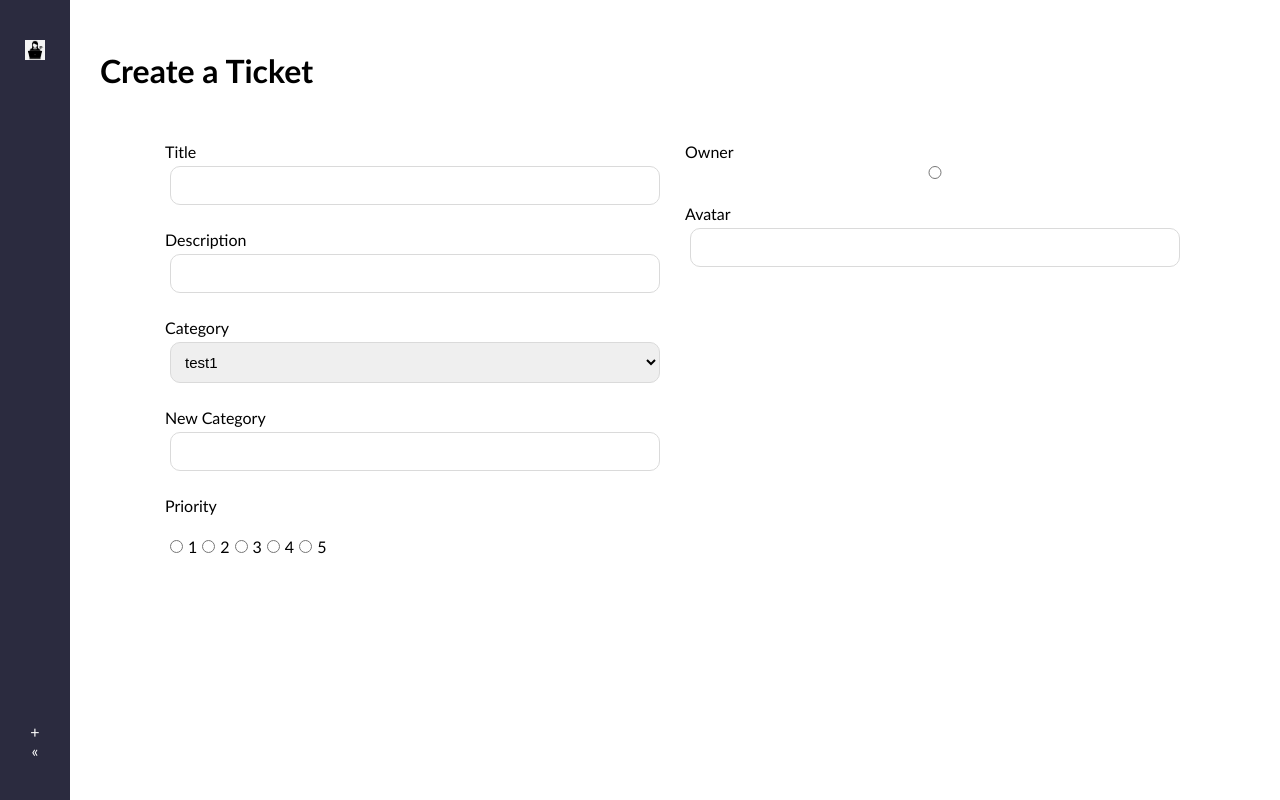
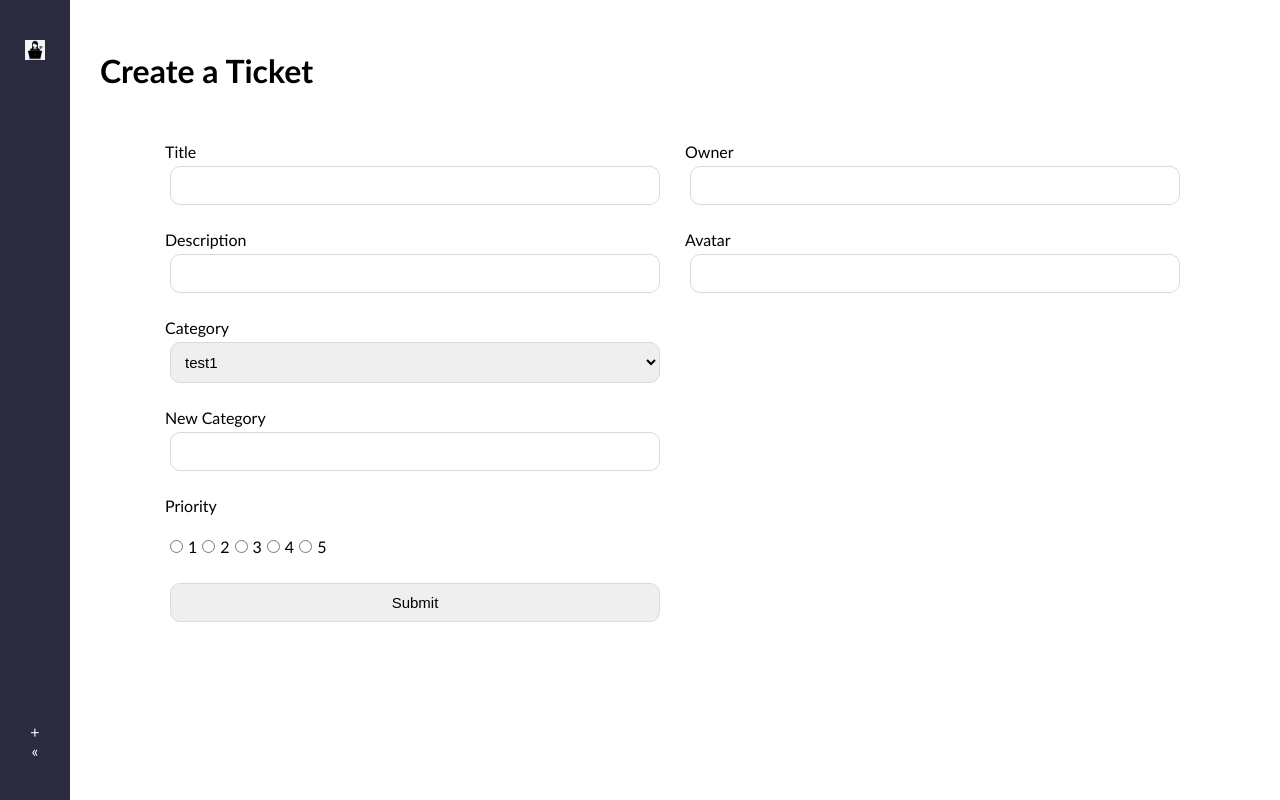
Before and after one commit to DashaDasha88/joe-mamas-crm, a React (Create React App) app: page /ticket in a window 1280 px wide. Built offline with nearby package versions, Linux system fonts and the light colour scheme.

Commit message:
add submit code for tickets

```diff
--- a/src/pages/Dashboard.js
+++ b/src/pages/Dashboard.js
@@ -1,33 +1,49 @@
 import TicketCard from '../components/TicketCard'
+import axios from 'axios';
+import { useState, useEffect, useContext} from 'react';
 
 const Dashboard = () => {
 
-    const tickets = [
-        {
-            category: 'Q1 2022',
-            color: 'red',
-            title: 'NFT Safety 101 Videos',
-            owner: 'Joe Mama',
-            avatar: 'http://www.henhunt.co.uk/wp-content/uploads/2014/10/Person-Logo-1.png',
-            status: 'done',
-            priority: 5,
-            progress: 40,
-            description: 'Make a video on NFTs',
-            timestamp: '2022-02-11T07:36:17+0000'
-        },
-        {
-            category: 'Q2 2022',
-            color: 'blue',
-            title: 'Build and Sell AI Model',
-            owner: 'Joe Mama',
-            avatar: 'http://www.henhunt.co.uk/wp-content/uploads/2014/10/Person-Logo-1.png',
-            status: 'working on it',
-            priority: 2,
-            progress: 70,
-            description: 'Make a video on AI',
-            timestamp: '2022-02-11T07:36:17+0000'
-        },
-    ]
+    const [tickets, setTickets] = useState(null);
+
+    useEffect(async () => {
+        const response = await axios.get('http://localhost:8000/tickets');
+
+        const dataObject = response.data.data;
+
+        const arrayOfKeys = Object.keys(dataObject);
+        const arrayData = Object.keys(dataObject).map((key) => dataObject[key]);
+
+        console.log(arrayData, arrayOfKeys)
+
+    }, [])
+
+    // const tickets = [
+    //     {
+    //         category: 'Q1 2022',
+    //         color: 'red',
+    //         title: 'NFT Safety 101 Videos',
+    //         owner: 'Joe Mama',
+    //         avatar: 'http://www.henhunt.co.uk/wp-content/uploads/2014/10/Person-Logo-1.png',
+    //         status: 'done',
+    //         priority: 5,
+    //         progress: 40,
+    //         description: 'Make a video on NFTs',
+    //         timestamp: '2022-02-11T07:36:17+0000'
+    //     },
+    //     {
+    //         category: 'Q2 2022',
+    //         color: 'blue',
+    //         title: 'Build and Sell AI Model',
+    //         owner: 'Joe Mama',
+    //         avatar: 'http://www.henhunt.co.uk/wp-content/uploads/2014/10/Person-Logo-1.png',
+    //         status: 'working on it',
+    //         priority: 2,
+    //         progress: 70,
+    //         description: 'Make a video on AI',
+    //         timestamp: '2022-02-11T07:36:17+0000'
+    //     },
+    // ]
 
     const colors = [
         'rgb(255, 179, 186)',
--- a/src/pages/TicketPage.js
+++ b/src/pages/TicketPage.js
@@ -1,4 +1,6 @@
 import { useState } from 'react';
+import { useNavigate } from 'react-router-dom';
+import axios from 'axios';
 
 const TicketPage = () => {
 
@@ -10,8 +12,21 @@ const TicketPage = () => {
 
     const editMode = false;
 
-    const handleSubmit = () => {
-        console.log('submitted')
+    const navigate = useNavigate();
+
+    const handleSubmit = async (e) => {
+        e.preventDefault()
+
+        if (!editMode) {
+            const response = await axios.post('http://localhost:8000/tickets', {
+                formData
+            })
+            const success = response.status === 200
+
+            if(success) {
+                navigate('/')
+            }
+        }
     }
 
     const handleChange = (e) => {
@@ -46,7 +61,7 @@ const TicketPage = () => {
                         </select>
 
                         <label htmlFor='new-category'>New Category</label>
-                        <input id="new-category" name="category" type="text" onChange={handleChange} required={true} value={formData.description} />
+                        <input id="new-category" name="category" type="text" onChange={handleChange} required={true} value={formData.category} />
 
                         <label>Priority</label>
                         <div className='multiple-input-container'>
@@ -57,7 +72,7 @@ const TicketPage = () => {
                                 type="radio"
                                 onChange={handleChange}
                                 value={1}
-                                checked={formData.priority === 1}
+                                checked={formData.priority == 1}
                             />
                             <label htmlFor='priority-1'>1</label>
 
@@ -67,7 +82,7 @@ const TicketPage = () => {
                                 type="radio"
                                 onChange={handleChange}
                                 value={2}
-                                checked={formData.priority === 2}
+                                checked={formData.priority == 2}
                             />
                             <label htmlFor='priority-2'>2</label>
 
@@ -77,7 +92,7 @@ const TicketPage = () => {
                                 type="radio"
                                 onChange={handleChange}
                                 value={3}
-                                checked={formData.priority === 3}
+                                checked={formData.priority == 3}
                             />
                             <label htmlFor='priority-3'>3</label>
 
@@ -87,7 +102,7 @@ const TicketPage = () => {
                                 type="radio"
                                 onChange={handleChange}
                                 value={4}
-                                checked={formData.priority === 4}
+                                checked={formData.priority == 4}
                             />
                             <label htmlFor='priority-4'>4</label>
 
@@ -97,7 +112,7 @@ const TicketPage = () => {
                                 type="radio"
                                 onChange={handleChange}
                                 value={5}
-                                checked={formData.priority === 5}
+                                checked={formData.priority == 5}
                             />
                             <label htmlFor='priority-5'>5</label>
 
@@ -118,6 +133,8 @@ const TicketPage = () => {
                             </select>
                             </>
                         }
+
+                        <input type="submit" />
                     </section>
 
                     <section>
@@ -125,7 +142,7 @@ const TicketPage = () => {
                         <input
                                 id="owner"
                                 name="owner"
-                                type="radio"
+                                type="owner"
                                 onChange={handleChange}
                                 required={true}
                                 value={formData.owner}
```
Also changed, not shown: package.json (+9 -1 lines), server.js (added, +54 -0 lines), 1 other file (tests, documents, lock files or other folders).
